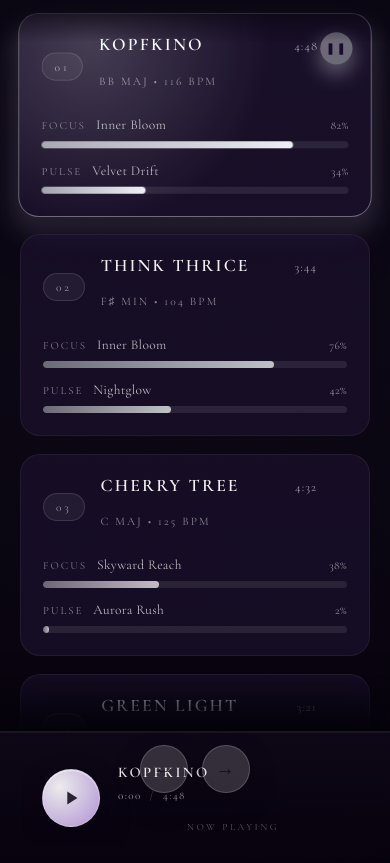
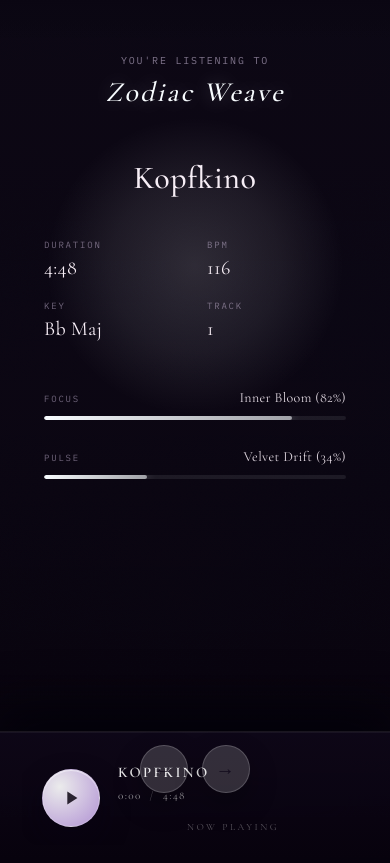
Before and after one commit to rikardjonsson/rikardjonsson.github.io, a PHP site: page / in a window 390 px wide. Shown: the part 104-967 px from the top of the page. Run offline with PHP 8.4, Linux system fonts and the light colour scheme; some libraries are stand-ins or nearby versions; some web fonts are replaced.

Commit message:
Transform mobile view into radio station interface
Replace scrolling tracklist with single-track "radio station" display where
each constellation acts as a station playing one track at a time.

**JavaScript Changes:**
- Redesign mobile-tracklist.js to show single track instead of list
- Add getLayoutName() to map layout IDs to display names
- Create createRadioStationView() for single-track UI
- Update renderMobileTracklist() to display one track at a time
- Modify updatePlayingCard() to re-render with new track
- Pass layout name and tracks array to all mobile functions
- Update applyLayout() to refresh station name on layout change

**CSS Changes:**
- Add comprehensive radio station styles (.radio-station)
- Centered layout with glowing backdrop effect
- Large track title display (32px)
- 2x2 meta grid showing Duration, BPM, Key, Track#
- Focus/Pulse stats with animated progress bars
- Station header: "You're listening to [Constellation Name]"
- Color-adaptive glow using track key colors

**UX Improvements:**
- Constellations are now "radio stations" you tune into
- Track changes update the entire display
- Switching layouts updates station name
- Clean, focused single-track experience
- Navigation arrows cycle through tracks seamlessly

🤖 Generated with [Claude Code](https://claude.com/claude-code)

Co-Authored-By: Claude <noreply@anthropic.com>

```diff
--- a/scripts/main.js
+++ b/scripts/main.js
@@ -29,6 +29,7 @@ import {
 import {
   initMobileTracklist,
   updatePlayingCard,
+  getLayoutName,
 } from './mobile-tracklist.js';
 import {
   SoundCloudPlayer,
@@ -465,10 +466,11 @@ async function loadAlbum() {
     applyLayout(state.layout);
     setInitialTrack(defaultTrack);
 
-    // Initialize mobile tracklist if on mobile
+    // Initialize mobile radio station if on mobile
     if (state.isMobile) {
       const activeId = state.playingId ?? state.defaultTrackId;
-      initMobileTracklist(album.tracks, handleTrackSelection, activeId);
+      const layoutName = getLayoutName(state.layout);
+      initMobileTracklist(album.tracks, handleTrackSelection, activeId, layoutName);
     }
 
     console.log("✅ Album loaded:", album.tracks.length, "tracks");
@@ -679,6 +681,12 @@ function applyLayout(layoutId) {
   }
 
   console.log("✅ Applied layout:", layoutId, `(${positionedCount}/${tracks.length} nodes positioned)`);
+
+  // Update mobile radio station with new layout name
+  if (state.isMobile && state.playingId && state.album) {
+    const layoutName = getLayoutName(layoutId);
+    updatePlayingCard(state.playingId, state.album.tracks, layoutName);
+  }
 }
 
 function setActiveLayoutButton(layoutId) {
@@ -888,9 +896,10 @@ function handleTrackSelection(trackId) {
   updateMeta(track, true);
   toggleTrackPlayback(trackId);
 
-  // Update mobile tracklist playing state
-  if (state.isMobile) {
-    updatePlayingCard(trackId);
+  // Update mobile radio station display
+  if (state.isMobile && state.album) {
+    const layoutName = getLayoutName(state.layout);
+    updatePlayingCard(trackId, state.album.tracks, layoutName);
   }
 }
 
@@ -1039,8 +1048,9 @@ function setActiveNode(trackId) {
 
   state.playingId = trackId;
 
-  if (state.isMobile) {
-    updatePlayingCard(trackId ?? null);
+  if (state.isMobile && state.album && trackId) {
+    const layoutName = getLayoutName(state.layout);
+    updatePlayingCard(trackId, state.album.tracks, layoutName);
   }
 
   const nodeData = trackId ? getNode(trackId) : null;
@@ -1418,7 +1428,8 @@ function setMobileMode(isMobile) {
 
     if (state.album) {
       const activeId = state.playingId ?? state.defaultTrackId;
-      initMobileTracklist(state.album.tracks, handleTrackSelection, activeId);
+      const layoutName = getLayoutName(state.layout);
+      initMobileTracklist(state.album.tracks, handleTrackSelection, activeId, layoutName);
     }
   } else {
     document.body.classList.remove('mobile-view-constellation', 'mobile-view-insight');
--- a/styles/main.css
+++ b/styles/main.css
@@ -2033,6 +2033,180 @@ iframe {
     display: block;
   }
 
+  /* ===================================
+     RADIO STATION VIEW (Mobile)
+     =================================== */
+
+  body.is-mobile .radio-station {
+    display: flex;
+    flex-direction: column;
+    align-items: center;
+    justify-content: center;
+    padding: 40px 24px;
+    min-height: 100%;
+    position: relative;
+    opacity: 0;
+    transition: opacity 600ms var(--ease-smooth);
+  }
+
+  body.is-mobile .radio-station.is-visible {
+    opacity: 1;
+  }
+
+  body.is-mobile .radio-station__glow {
+    position: absolute;
+    top: 50%;
+    left: 50%;
+    transform: translate(-50%, -50%);
+    width: 300px;
+    height: 300px;
+    border-radius: 50%;
+    background: radial-gradient(
+      circle,
+      rgba(var(--station-color-rgb), 0.15) 0%,
+      rgba(var(--station-color-rgb), 0.08) 40%,
+      transparent 70%
+    );
+    pointer-events: none;
+    z-index: 0;
+  }
+
+  body.is-mobile .radio-station__header {
+    position: relative;
+    z-index: 1;
+    text-align: center;
+    margin-bottom: 48px;
+  }
+
+  body.is-mobile .radio-station__station-id {
+    display: flex;
+    flex-direction: column;
+    gap: 8px;
+  }
+
+  body.is-mobile .radio-station__label {
+    font-family: var(--mono);
+    font-size: 10px;
+    letter-spacing: 0.18em;
+    text-transform: uppercase;
+    color: var(--text-muted);
+    opacity: 0.7;
+  }
+
+  body.is-mobile .radio-station__station-name {
+    font-family: var(--display);
+    font-style: italic;
+    font-size: 28px;
+    font-weight: 500;
+    letter-spacing: 0.08em;
+    color: var(--station-color, var(--accent-strong));
+    margin: 0;
+    text-shadow: 0 0 20px rgba(var(--station-color-rgb), 0.3);
+  }
+
+  body.is-mobile .radio-station__content {
+    position: relative;
+    z-index: 1;
+    width: 100%;
+    max-width: 400px;
+  }
+
+  body.is-mobile .radio-station__title {
+    font-family: var(--serif);
+    font-size: 32px;
+    font-weight: 500;
+    letter-spacing: 0.02em;
+    color: var(--text-primary);
+    text-align: center;
+    margin: 0 0 40px;
+    line-height: 1.3;
+  }
+
+  body.is-mobile .radio-station__meta-grid {
+    display: grid;
+    grid-template-columns: 1fr 1fr;
+    gap: 20px 24px;
+    margin-bottom: 48px;
+  }
+
+  body.is-mobile .radio-station__meta-item {
+    display: flex;
+    flex-direction: column;
+    gap: 6px;
+  }
+
+  body.is-mobile .radio-station__meta-label {
+    font-family: var(--mono);
+    font-size: 9px;
+    letter-spacing: 0.2em;
+    text-transform: uppercase;
+    color: var(--text-muted);
+    opacity: 0.6;
+  }
+
+  body.is-mobile .radio-station__meta-value {
+    font-family: var(--serif);
+    font-size: 20px;
+    color: var(--text-primary);
+    font-weight: 400;
+  }
+
+  body.is-mobile .radio-station__stats {
+    display: flex;
+    flex-direction: column;
+    gap: 28px;
+  }
+
+  body.is-mobile .radio-station__stat {
+    display: flex;
+    flex-direction: column;
+    gap: 10px;
+  }
+
+  body.is-mobile .radio-station__stat-header {
+    display: flex;
+    justify-content: space-between;
+    align-items: baseline;
+    gap: 12px;
+  }
+
+  body.is-mobile .radio-station__stat-label {
+    font-family: var(--mono);
+    font-size: 9px;
+    letter-spacing: 0.2em;
+    text-transform: uppercase;
+    color: var(--text-muted);
+    opacity: 0.6;
+  }
+
+  body.is-mobile .radio-station__stat-name {
+    font-family: var(--serif);
+    font-size: 14px;
+    color: var(--text-primary);
+    opacity: 0.9;
+  }
+
+  body.is-mobile .radio-station__stat-bar {
+    height: 4px;
+    width: 100%;
+    background: rgba(255, 255, 255, 0.08);
+    border-radius: 2px;
+    overflow: hidden;
+    position: relative;
+  }
+
+  body.is-mobile .radio-station__stat-fill {
+    height: 100%;
+    background: linear-gradient(
+      90deg,
+      var(--station-color, var(--accent)) 0%,
+      rgba(var(--station-color-rgb), 0.6) 100%
+    );
+    box-shadow: 0 0 12px rgba(var(--station-color-rgb), 0.4);
+    border-radius: 2px;
+    transition: width 800ms var(--ease-smooth);
+  }
+
   /* Mobile Footer Player */
   body.is-mobile .site-footer {
     position: fixed;
```
Also changed, not shown: scripts/mobile-tracklist.js (+103 -184 lines).
